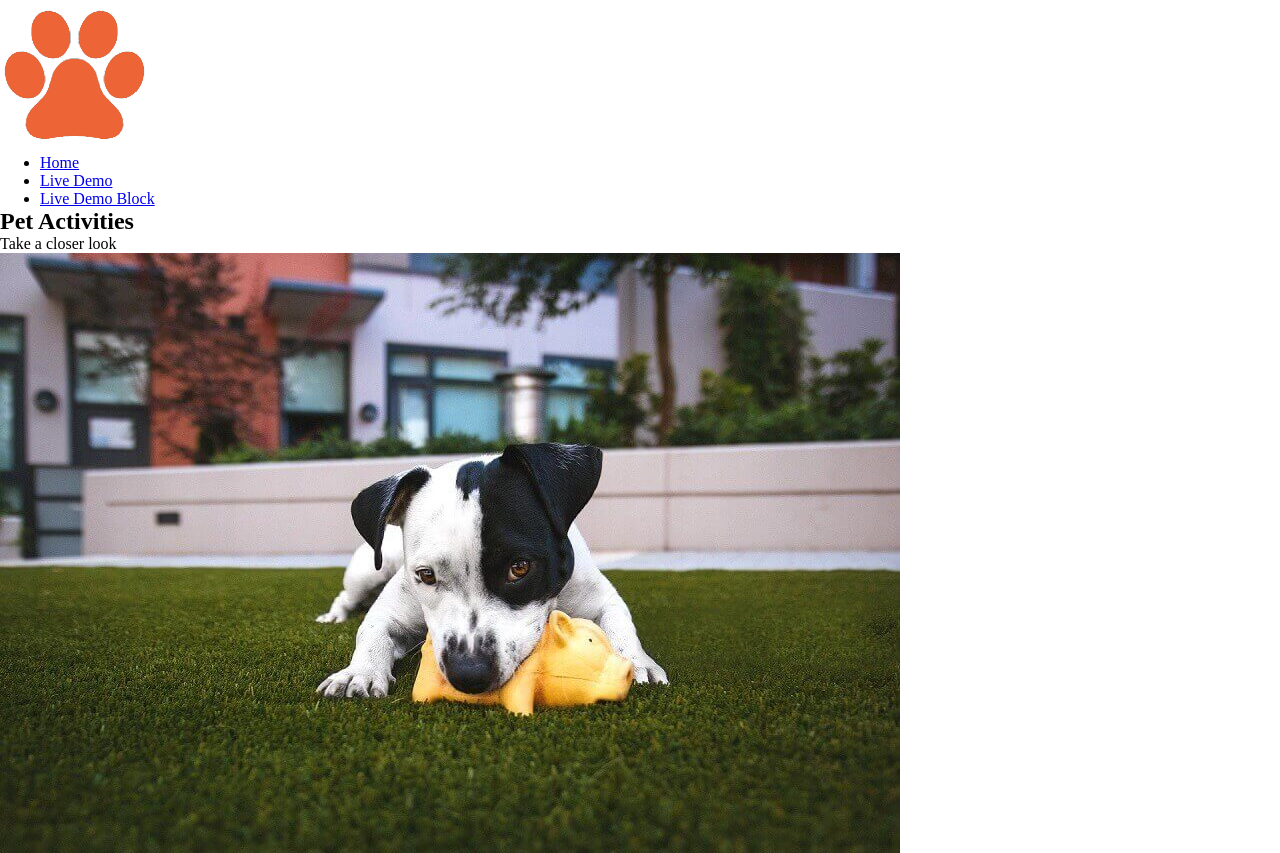
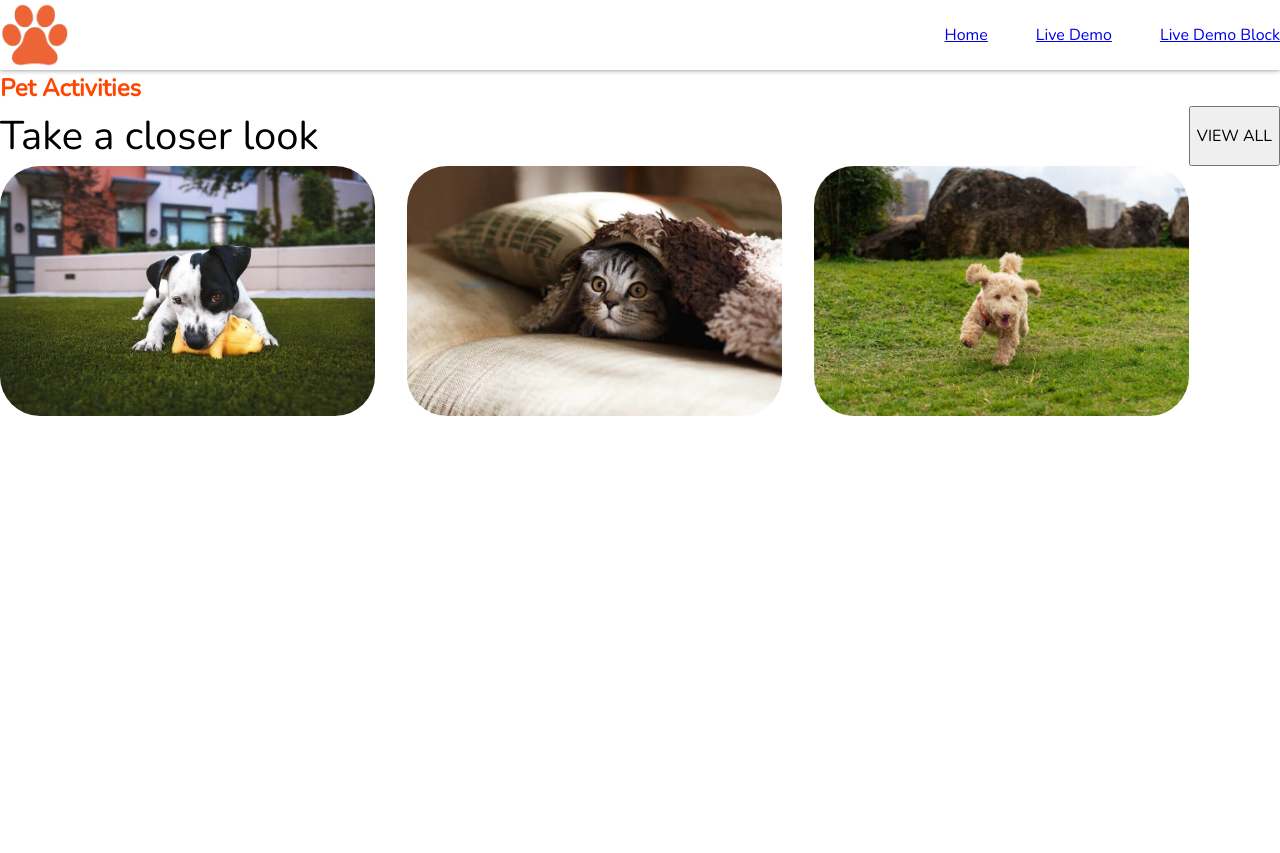
Before and after one commit to Fabioo798/202301-W1CH4-Fabio-Dinoia, a website: page index.html in a window 1280 px wide. Shown: the top 853 px of the page. After the commit the page ends 800 px from the top, so only its background shows below. Drawn offline with nearby package versions, Linux system fonts and the light colour scheme.

Commit message:
adding style to page

```diff
--- /dev/null
+++ b/css/stylereset.css
@@ -0,0 +1,66 @@
+*,
+*::before,
+*::after {
+  box-sizing: border-box;
+}
+/*
+  2. Remove default margin
+*/
+* {
+  margin: 0;
+}
+/*
+  3. Allow percentage-based heights in the application
+*/
+html,
+body {
+  height: 100%;
+}
+/*
+  Typographic tweaks!
+  4. Add accessible line-height
+  5. Improve text rendering
+*/
+body {
+  line-height: 1.5;
+  -webkit-font-smoothing: antialiased;
+}
+/*
+  6. Improve media defaults
+*/
+img,
+picture,
+video,
+canvas,
+svg {
+  display: block;
+  max-width: 100%;
+}
+/*
+  7. Remove built-in form typography styles
+*/
+input,
+button,
+textarea,
+select {
+  font: inherit;
+}
+/*
+  8. Avoid text overflows
+*/
+p,
+h1,
+h2,
+h3,
+h4,
+h5,
+h6 {
+  overflow-wrap: break-word;
+}
+/*
+  9. Create a root stacking context
+*/
+#root,
+#__next {
+  isolation: isolate;
+}
--- a/index.html
+++ b/index.html
@@ -5,14 +5,17 @@
   <meta charset="UTF-8">
   <meta http-equiv="X-UA-Compatible" content="IE=edge">
   <meta name="viewport" content="width=device-width, initial-scale=1.0">
+  <link rel="stylesheet" href="css/stylereset.css" type="text/css">
   <link rel="stylesheet" href="css/style.css" type="text/css">
+  <link href="https://fonts.googleapis.com/css2?family=Nunito&display=swap" rel="stylesheet">
   <link rel="shortcut icon" href="Media/icn-animals-removebg-preview.png" type="image/x-icon">
   <title>Pet Activities</title>
 </head>
 
 <body>
   <header>
-    <img src="Media/logo.png" alt="logo industry">
+    <span><img src="Media/logo.png" alt="logo industry"></span>
+
     <nav>
       <ul>
         <li><a href="#">Home</a></li>
@@ -25,7 +28,10 @@
     <section>
       <div>
         <h1>Pet Activities</h1>
-        <p>Take a closer look</p>
+        <span>
+          <p>Take a closer look</p>
+          <button class="button">VIEW ALL</button>
+        </span>
       </div>
     </section>
 
--- a/sass/style.scss
+++ b/sass/style.scss
@@ -1,3 +1,68 @@
 * {
   margin: 0;
+  font-family: "Nunito", sans-serif;
 }
+
+header {
+  display: flex;
+  justify-content: space-between;
+  align-items: center;
+  box-shadow: 0px 0px 5px gray;
+}
+
+header {
+  ul {
+    display: flex;
+    list-style: none;
+    text-align: center;
+    flex-direction: row;
+    gap: 3rem;
+  }
+}
+
+header {
+  span {
+    width: 70px;
+    height: auto;
+  }
+}
+
+section {
+  div {
+    span {
+      display: flex;
+      text-align: center;
+      justify-content: space-between;
+      flex-wrap: nowrap;
+    }
+  }
+}
+
+main {
+  h1 {
+    color: orangered;
+  }
+}
+
+main {
+  p {
+    font-size: 40px;
+  }
+}
+main div:nth-child(2) {
+  display: flex;
+  gap: 2rem;
+  size: 40%;
+}
+
+main {
+  div {
+    img {
+      align-content: center;
+      border-radius: 40px;
+      width: auto;
+      height: 250px;
+      flex-wrap: wrap;
+    }
+  }
+}
```
Also changed, not shown: css/style.css, 1 other file.
